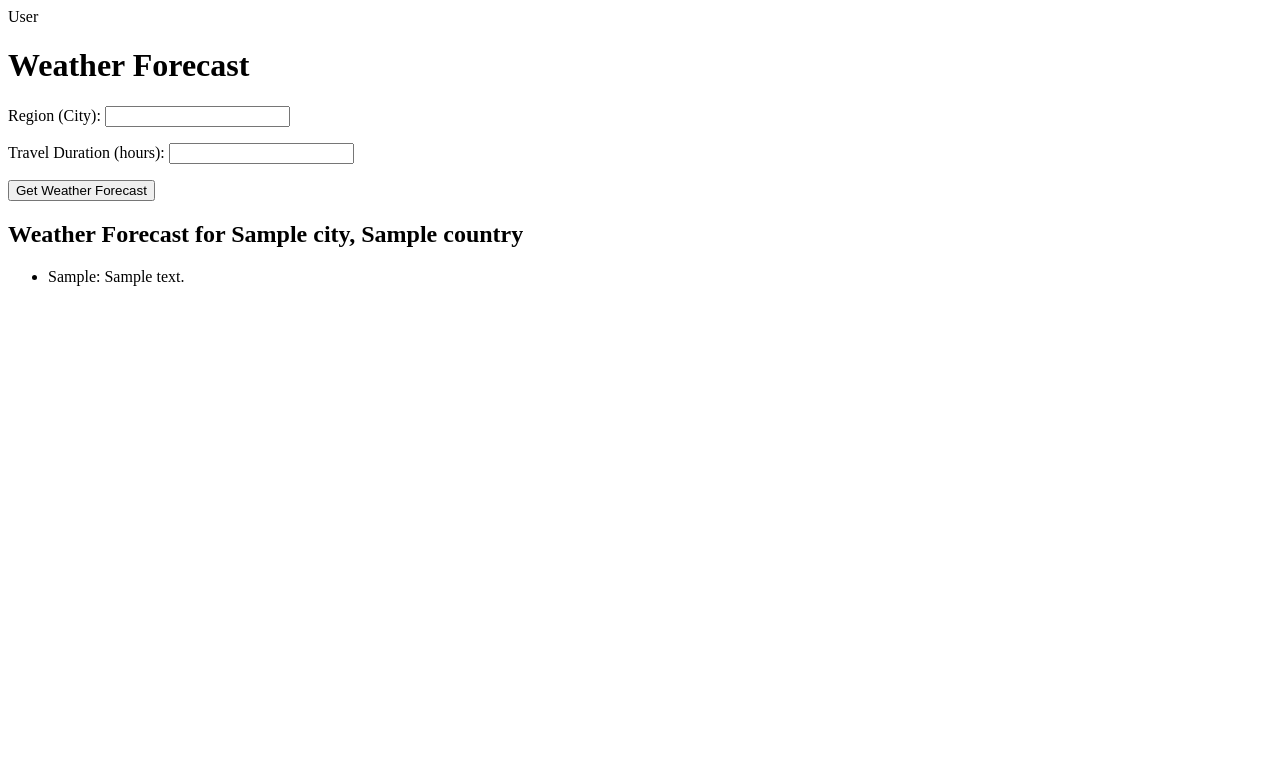
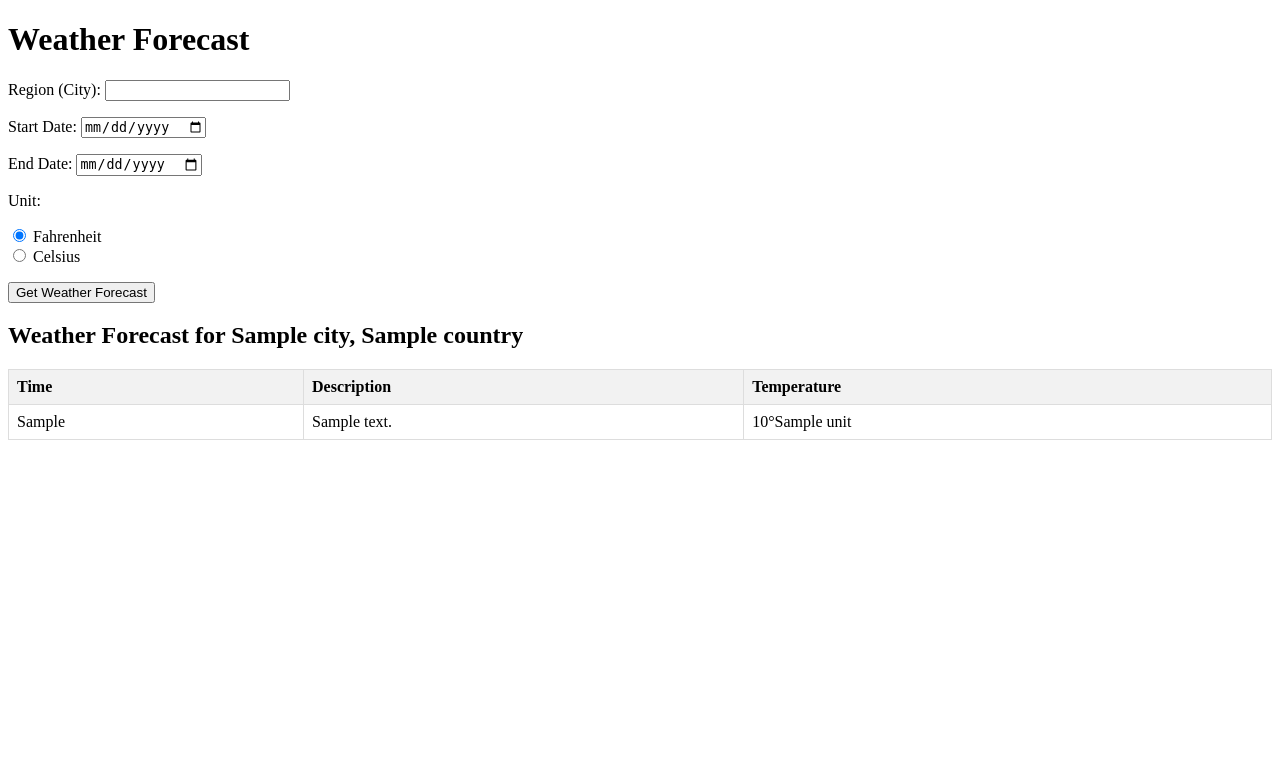
Before and after one commit to leomeyer1908/TrekBud, a Django app: template travel/templates/travel/weather_forecast.html in a window 1280 px wide. Shown: the top 783 px of the page. Run offline with Django 4.2, Linux system fonts and the light colour scheme; tables that the repository leaves empty hold one stand-in row (values such as "Sample post"); the template is opened without the code that fills it: values that come from a table or form of the project are taken from there, most other values are stand-ins (such as "Sample title", 1, 10 or a date in 2020).

Commit message:
weather forecast
clean up the feature

```diff
--- a/travel/forms.py
+++ b/travel/forms.py
@@ -96,7 +96,14 @@ class RecommendRestaurantsForm(forms.Form):
         fields = ['region', 'cuisine_preferences', 'dietary_restrictions', 'price_range', 'min_rating', 'max_distance']
 
 
-#this is the formes for the weather selection
+
 class WeatherForm(forms.Form):
     region = forms.CharField(label='Region (City)', max_length=100)
-    travel_duration = forms.IntegerField(label='Travel Duration (hours)')
+    start_date = forms.DateField(label='Start Date', widget=forms.DateInput(attrs={'type': 'date'}))
+    end_date = forms.DateField(label='End Date', widget=forms.DateInput(attrs={'type': 'date'}))
+    unit = forms.ChoiceField(
+        label='Unit',
+        choices=[('imperial', 'Fahrenheit'), ('metric', 'Celsius')],
+        widget=forms.RadioSelect,
+        initial='imperial',
+    )
--- a/travel/templates/travel/weather_forecast.html
+++ b/travel/templates/travel/weather_forecast.html
@@ -1,26 +1,61 @@
-User
 <!-- weather_forecast.html -->
 <!DOCTYPE html>
 <html>
 <head>
     <title>Weather Forecast</title>
+    <style>
+        table {
+            border-collapse: collapse;
+            width: 100%;
+        }
+
+        th, td {
+            border: 1px solid #dddddd;
+            text-align: left;
+            padding: 8px;
+        }
+
+        th {
+            background-color: #f2f2f2;
+        }
+    </style>
 </head>
 <body>
     <h1>Weather Forecast</h1>
 
+    <!-- Form for submitting weather data (Django form) -->
     <form method="post">
+        <!-- Add CSRF token for security -->
         {% csrf_token %}
+        <!-- Render the form fields -->
         {{ form.as_p }}
+        <!-- Submit button -->
         <input type="submit" value="Get Weather Forecast">
     </form>
 
+    <!-- Display weather data if available -->
     {% if weather_data %}
+        <!-- Weather Forecast for a specific city and country -->
         <h2>Weather Forecast for {{ weather_data.city.name }}, {{ weather_data.city.country }}</h2>
-        <ul>
-            {% for forecast in weather_data.list %}
-                <li>{{ forecast.dt_txt }}: {{ forecast.weather.0.description }}</li>
-            {% endfor %}
-        </ul>
-    {% endif %} {# Added the missing {% endif %} here #}
+        <table>
+            <thead>
+                <tr>
+                    <th>Time</th>
+                    <th>Description</th>
+                    <th>Temperature</th>
+                </tr>
+            </thead>
+            <tbody>
+                <!-- Loop through the forecast data -->
+                {% for forecast in weather_data.list %}
+                    <tr>
+                        <td>{{ forecast.dt_txt }}</td>
+                        <td>{{ forecast.weather.0.description }}</td>
+                        <td>{{ forecast.main.temp }}°{{ unit }}</td>
+                    </tr>
+                {% endfor %}
+            </tbody>
+        </table>
+    {% endif %}
 </body>
 </html>
```
Also changed, not shown: travel/views.py (+6 -5 lines), travel/weather.py (+27 -5 lines).
